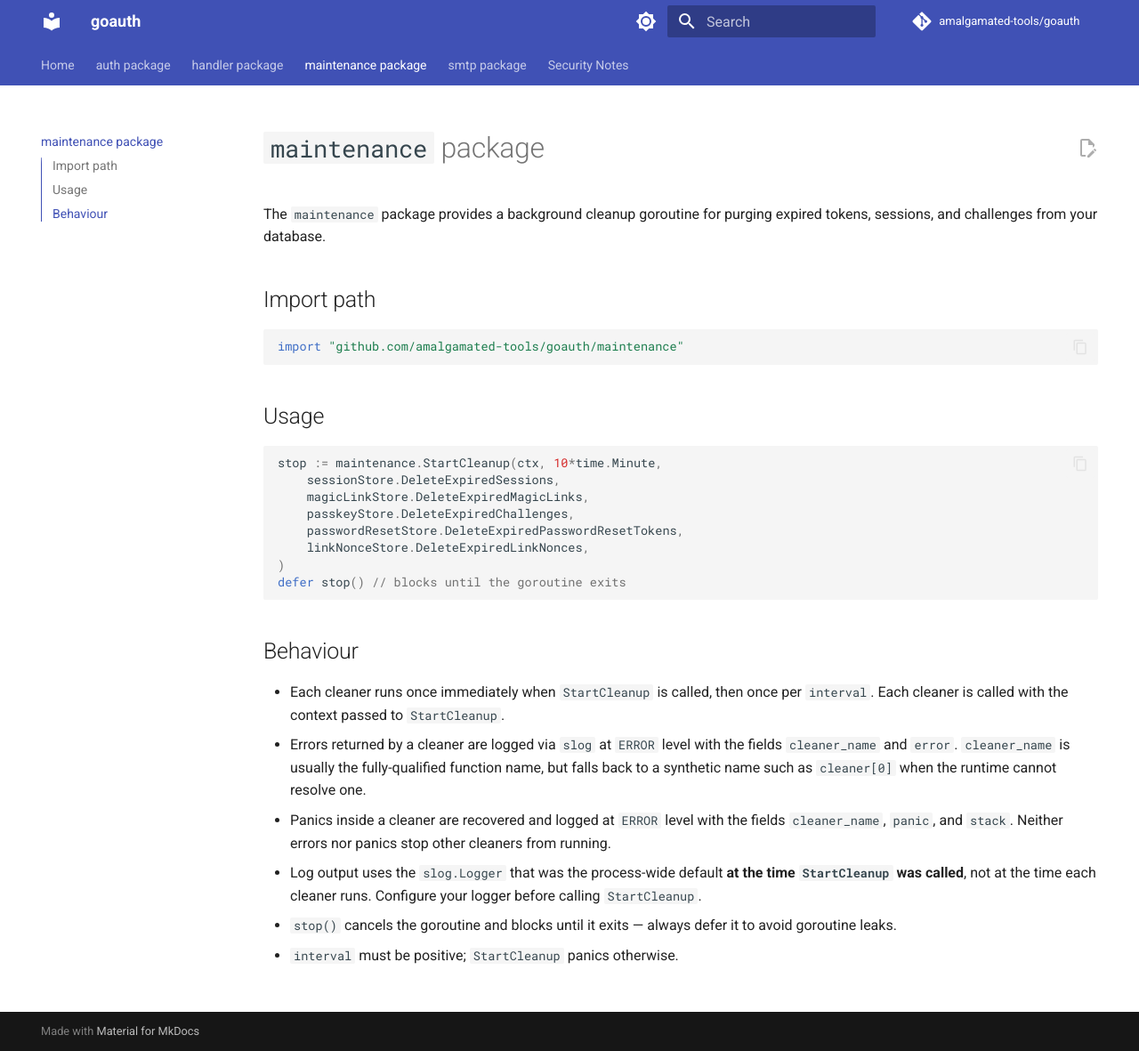
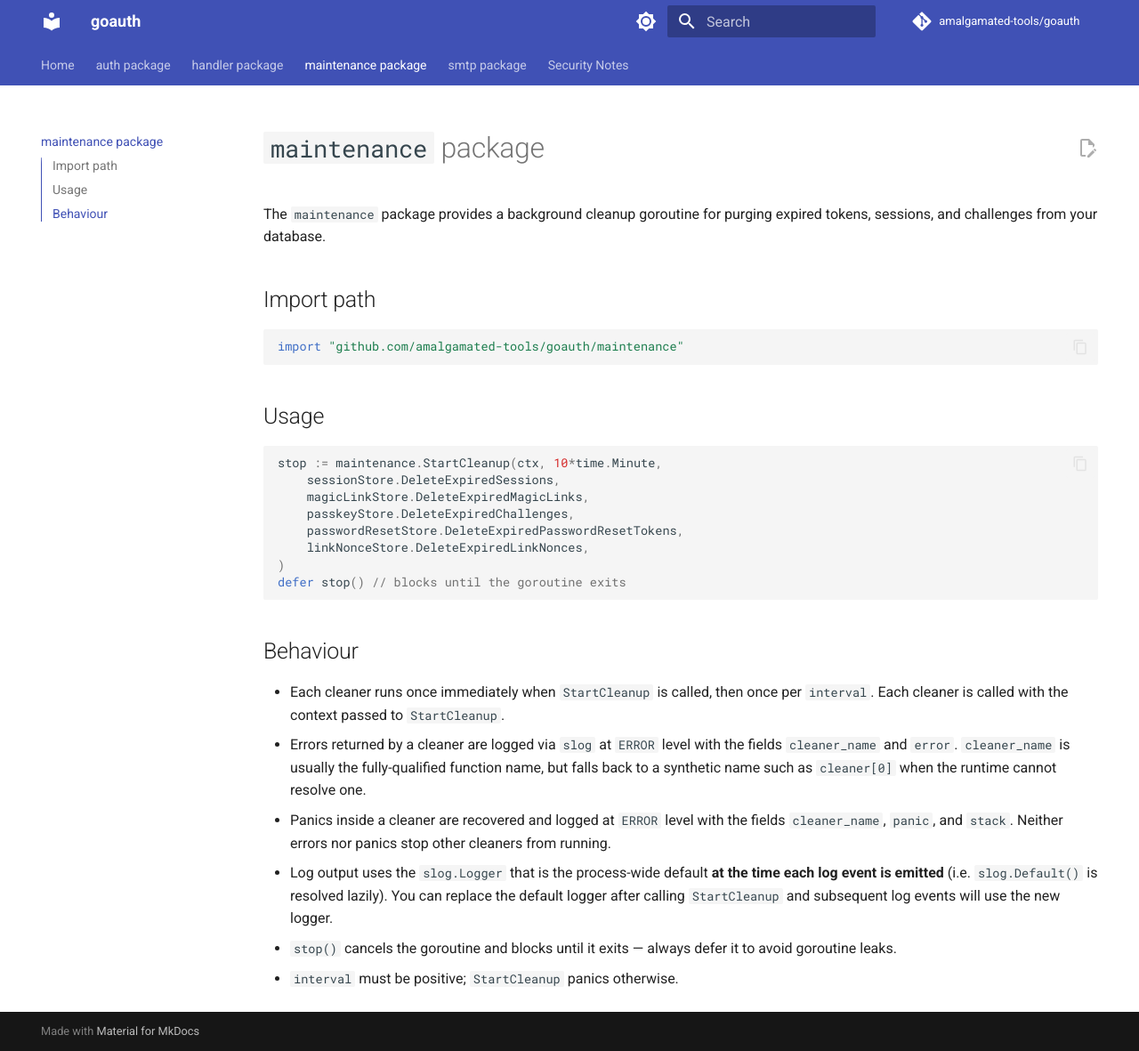
Before and after one commit to amalgamated-tools/goauth, an MkDocs documentation site: the page built from docs/maintenance.md, in a window 1280 px wide and 1181 px high. Shown: the whole window at 89% size. Built offline with MkDocs 1.6.1 and Material for MkDocs 9.7.7, drawn with Linux system fonts in a browser that asks for light colours; comment, search, counter and statistics services are not loaded.

Commit message:
docs(maintenance): correct slog logger resolution behavior
StartCleanup no longer captures slog.Default() at call time. Since
PR #218 ("Tighten handler startup validation"), it calls slog.Default()
lazily at each log event, so the active logger can be changed after
StartCleanup returns and subsequent log output will reflect the update.

Co-authored-by: Copilot <223556219+Copilot@users.noreply.github.com>

```diff
--- a/docs/maintenance.md
+++ b/docs/maintenance.md
@@ -26,6 +26,6 @@ defer stop() // blocks until the goroutine exits
 - Each cleaner runs once immediately when `StartCleanup` is called, then once per `interval`. Each cleaner is called with the context passed to `StartCleanup`.
 - Errors returned by a cleaner are logged via `slog` at `ERROR` level with the fields `cleaner_name` and `error`. `cleaner_name` is usually the fully-qualified function name, but falls back to a synthetic name such as `cleaner[0]` when the runtime cannot resolve one.
 - Panics inside a cleaner are recovered and logged at `ERROR` level with the fields `cleaner_name`, `panic`, and `stack`. Neither errors nor panics stop other cleaners from running.
-- Log output uses the `slog.Logger` that was the process-wide default **at the time `StartCleanup` was called**, not at the time each cleaner runs. Configure your logger before calling `StartCleanup`.
+- Log output uses the `slog.Logger` that is the process-wide default **at the time each log event is emitted** (i.e. `slog.Default()` is resolved lazily). You can replace the default logger after calling `StartCleanup` and subsequent log events will use the new logger.
 - `stop()` cancels the goroutine and blocks until it exits — always defer it to avoid goroutine leaks.
 - `interval` must be positive; `StartCleanup` panics otherwise.
```
